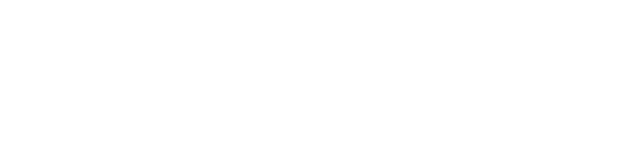
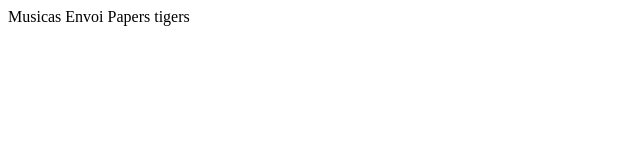
Before and after one commit to SuyHype/projeto-2t-2mb, a plain HTML site: page index.html in a window 1280 px wide. Shown: the whole page, without its empty margins (0-640 px from the left). Drawn offline with Linux system fonts and the light colour scheme.

Commit message:
Update index.html

```diff
--- a/index.html
+++ b/index.html
@@ -4,17 +4,22 @@
     <meta charset="UTF-8">
     <meta http-equiv="X-UA-Compatible" content="IE=edge">
     <meta name="viewport" content="width=device-width, initial-scale=1.0">
-    <title>Musicas Envoi</title>
+    <title>Envoi tigers papers</title>
+    <link rel="stylesheet" href="style.css">
 </head>
+
 <body>
 
+    <header>
+        <section>
+             <span class="span-1">Musicas Envoi</span>
+             <span class="span-2">Papers tigers </span>
+            <a href="Home"></a>
+            <a href="Redes Sociais "></a>
+            <a href="Sobre"></a>
+        </section>
+    </header>
+
 </body>
+
 </html>
-<div> </div>
-
-<section class="container">
-    <div><img src="" alt=""><a href="http:https://"></a></div>
-    <div><img src="" alt=""><a href="http://"></a></div>
-    <div><img src="" alt=""><a href="http://"></a></div>
-    <div><img src="" alt=""><a href="http://"></a></div>
-</section>
```
